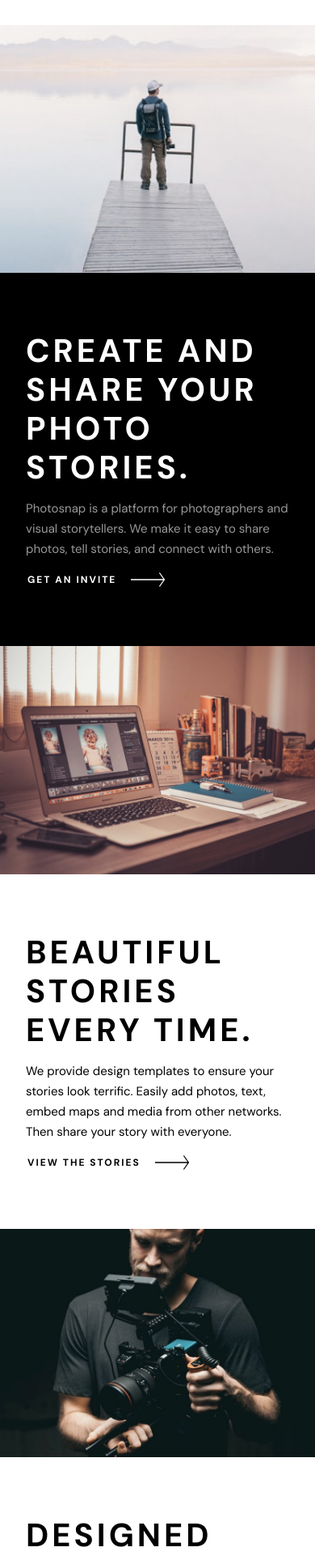
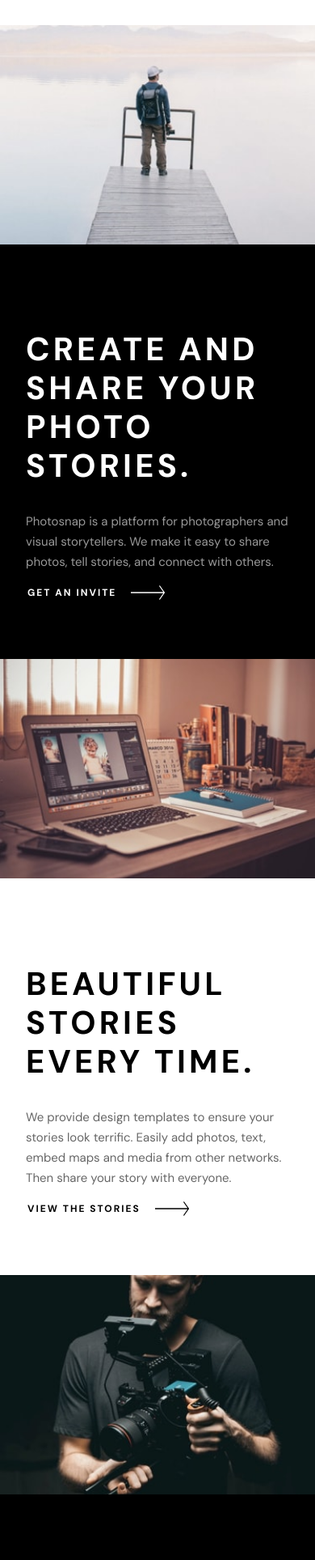
Before and after one commit to enslaughter/fem-photosnap-react, a React (Create React App) app: page / in a window 390 px wide. Shown: the part 46-1973 px from the top of the page at 81% size. Built offline with nearby package versions, Linux system fonts and the light colour scheme.

Commit message:
Upgraded some home page mobile view things for more consistent viewing

```diff
--- a/src/pages/Home.js
+++ b/src/pages/Home.js
@@ -22,8 +22,8 @@ function Home() {
 
   return (
     <div>
-      <div className="home-card">
-        <div className="home-card--info home-card-black">
+      <div className="feature-card">
+        <div className="feature-card--info home-card-black">
           <h2>CREATE AND SHARE YOUR PHOTO STORIES.</h2>
           <p>
             Photosnap is a platform for photographers and visual storytellers.
@@ -35,15 +35,11 @@ function Home() {
             <img src={buttonarrowwhite} alt=""></img>
           </div>
         </div>
-        {windowSize > 1000 ? (
-          <img src={createandshare} alt=""></img>
-        ) : (
-          <img src={createandsharemobile} alt=""></img>
-        )}
+        <div className="home-card--image hc-image1"></div>
       </div>
-      <div className="home-card home-card--center">
-        <img src={beautifulstories} alt=""></img>
-        <div className="home-card--info">
+      <div className="feature-card home-card--center">
+        <div className="home-card--image hc-image2"></div>
+        <div className="feature-card--info home-card--center">
           <h2>BEAUTIFUL STORIES EVERY TIME.</h2>
           <p>
             We provide design templates to ensure your stories look terrific.
@@ -56,8 +52,8 @@ function Home() {
           </div>
         </div>
       </div>
-      <div className="home-card">
-        <div className="home-card--info">
+      <div className="feature-card">
+        <div className="feature-card--info">
           <h2>DESIGNED FOR EVERYONE.</h2>
           <p>
             Photosnap can help you create stories that resonate with your
@@ -66,10 +62,10 @@ function Home() {
           </p>
           <div className="card-button">
             <button className="card-button--action">VIEW THE STORIES</button>
-            <img src={buttonarrow} alt=""></img>
+            <img src={buttonarrowwhite} alt=""></img>
           </div>
         </div>
-        <img src={desginedforeveryone} alt=""></img>
+        <div className="home-card--image hc-image3"></div>
       </div>
 
       <div className="home-story-card-container">
--- a/src/sass/features.scss
+++ b/src/sass/features.scss
@@ -11,6 +11,11 @@
   color: white;
   background-color: black;
   padding: 7rem;
+}
+
+.home-card--center {
+  color: black;
+  background-color: white;
 }
 
 .feature-card--info > h2 {
@@ -32,6 +37,25 @@
   background-repeat: no-repeat;
   background-size: cover;
   background-position: left center;
+}
+
+@media all and (max-width: 1000px) {
+  .feature-card {
+    flex-direction: column-reverse;
+  }
+
+  .feature-card--info {
+    padding: 72px 32px;
+  }
+
+  .home-card--center {
+    flex-direction: column;
+  }
+
+  .feature-card--image {
+    flex-basis: auto;
+    height: 271px;
+  }
 }
 
 .features-container {
--- a/src/sass/home.scss
+++ b/src/sass/home.scss
@@ -41,6 +41,47 @@ $lightgrey: hsl(0, 0%, 87%);
 
 .home-card-black > p {
   opacity: 60%;
+}
+
+.home-card--image {
+  flex-basis: 60%;
+  background-repeat: no-repeat;
+  background-size: cover;
+  background-position: left center;
+}
+
+@media all and (max-width: 1000px) {
+  .home-card--image {
+    flex-basis: auto;
+    height: 271px;
+    background-position: center;
+  }
+}
+
+.hc-image1 {
+  background-image: url(../assets/home/desktop/create-and-share.jpg);
+}
+
+.hc-image2 {
+  background-image: url(../assets/home/desktop/beautiful-stories.jpg);
+}
+
+.hc-image3 {
+  background-image: url(../assets/home/desktop/designed-for-everyone.jpg);
+}
+
+@media all and (max-width: 400px) {
+  .hc-image1 {
+    background-image: url(../assets/home/mobile/create-and-share.jpg);
+  }
+
+  .hc-image2 {
+    background-image: url(../assets/home/mobile/beautiful-stories.jpg);
+  }
+
+  .hc-image3 {
+    background-image: url(../assets/home/mobile/designed-for-everyone.jpg);
+  }
 }
 
 .card-button--action {
@@ -180,6 +221,48 @@ $lightgrey: hsl(0, 0%, 87%);
     url("../assets/stories/desktop/architecturals.jpg");
 }
 
+@media all and (max-width: 400px) {
+  .s-themountains {
+    background-image: linear-gradient(
+        to bottom,
+        rgba(0, 0, 0, 0),
+        rgba(0, 0, 0, 0.01) 28%,
+        rgba(0, 0, 0, 0.66) 100%
+      ),
+      url("../assets/stories/mobile/mountains.jpg");
+  }
+
+  .s-cityscapes {
+    background-image: linear-gradient(
+        to bottom,
+        rgba(0, 0, 0, 0),
+        rgba(0, 0, 0, 0.01) 28%,
+        rgba(0, 0, 0, 0.66) 100%
+      ),
+      url("../assets/stories/mobile/cityscapes.jpg");
+  }
+
+  .s-18days {
+    background-image: linear-gradient(
+        to bottom,
+        rgba(0, 0, 0, 0),
+        rgba(0, 0, 0, 0.01) 28%,
+        rgba(0, 0, 0, 0.66) 100%
+      ),
+      url("../assets/stories/mobile/18-days-voyage.jpg");
+  }
+
+  .s-architecturals {
+    background-image: linear-gradient(
+        to bottom,
+        rgba(0, 0, 0, 0),
+        rgba(0, 0, 0, 0.01) 28%,
+        rgba(0, 0, 0, 0.66) 100%
+      ),
+      url("../assets/stories/mobile/architecturals.jpg");
+  }
+}
+
 .features-container {
   margin: 160px 165px;
   display: flex;
```
Also changed, not shown: 1 other file (tests, documents, lock files or other folders).
